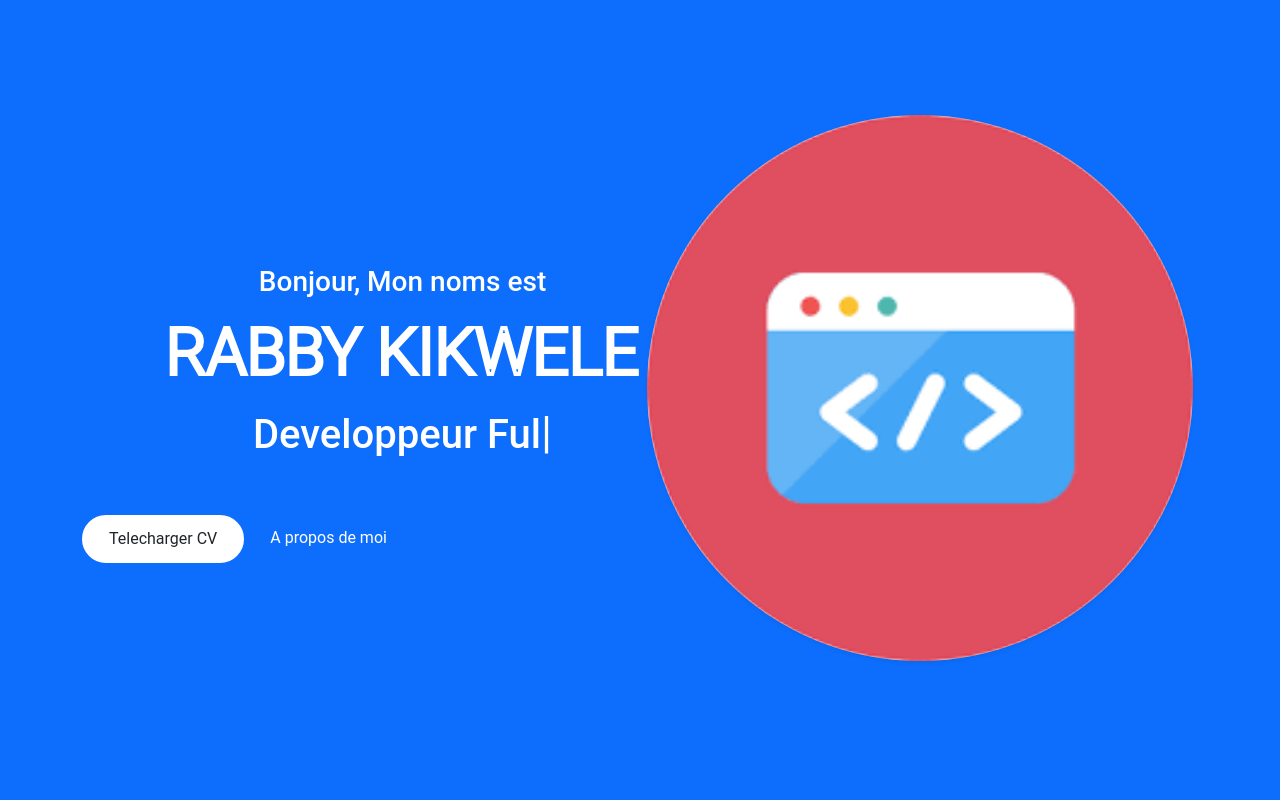
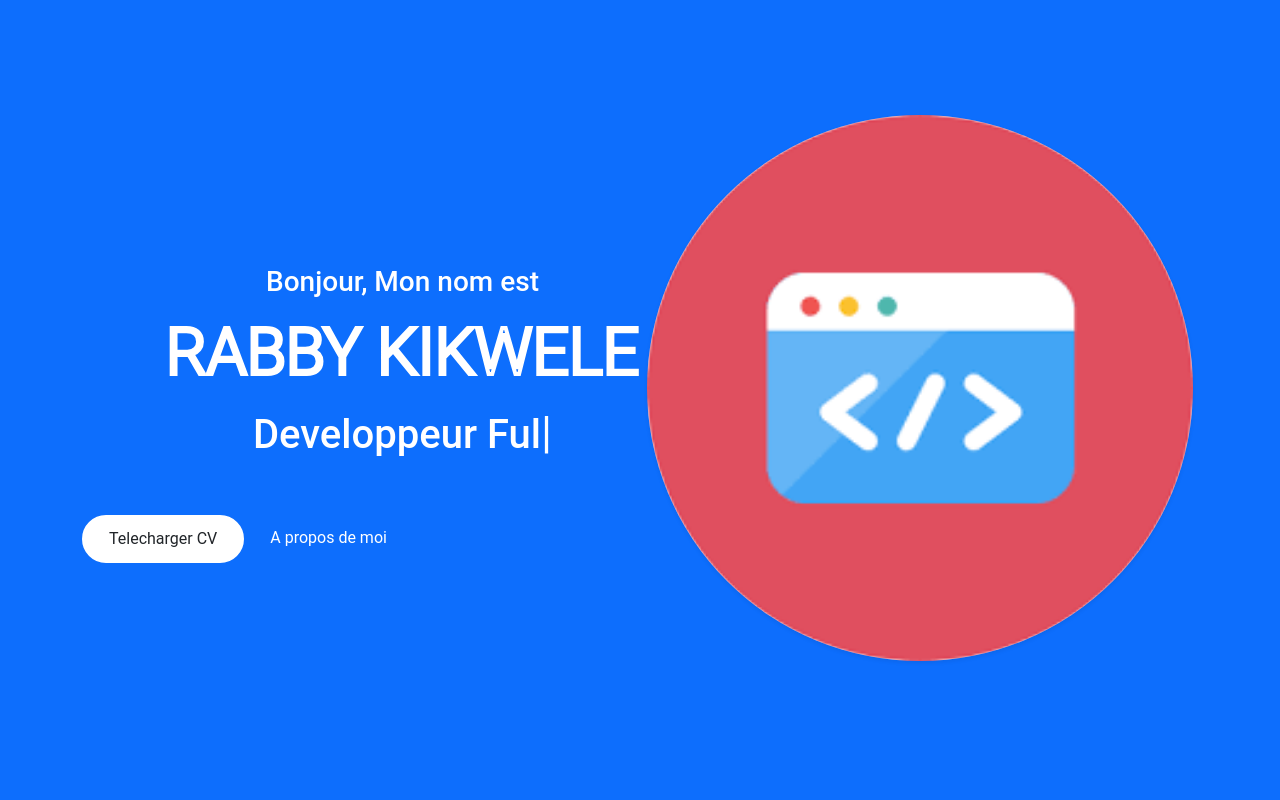
Before and after one commit to verstands/siteverstands, a plain HTML site: page index.html in a window 1280 px wide. Shown: the top 800 px of the page. Drawn offline with nearby package versions, Linux system fonts and the light colour scheme.

Commit message:
Update index.html

```diff
--- a/index.html
+++ b/index.html
@@ -37,7 +37,7 @@
         <div class="container">
             <div class="row align-item-center">
                 <div class="col-lg-7 hero-text text-center text-lg-left">
-                    <h3 class="text-white font-weight-normal mb-3">Bonjour, Mon noms est </h3>
+                    <h3 class="text-white font-weight-normal mb-3">Bonjour, Mon nom est </h3>
                     <h1 class="display-3 text-uppercase text-primary mb-" style="-webkit-text-stroke: 4px #ffffff;">
                         Rabby kikwele</h1>
                     <h1 class="typed-text-output d-inline font-weight-lighter text-white "></h1>
```
